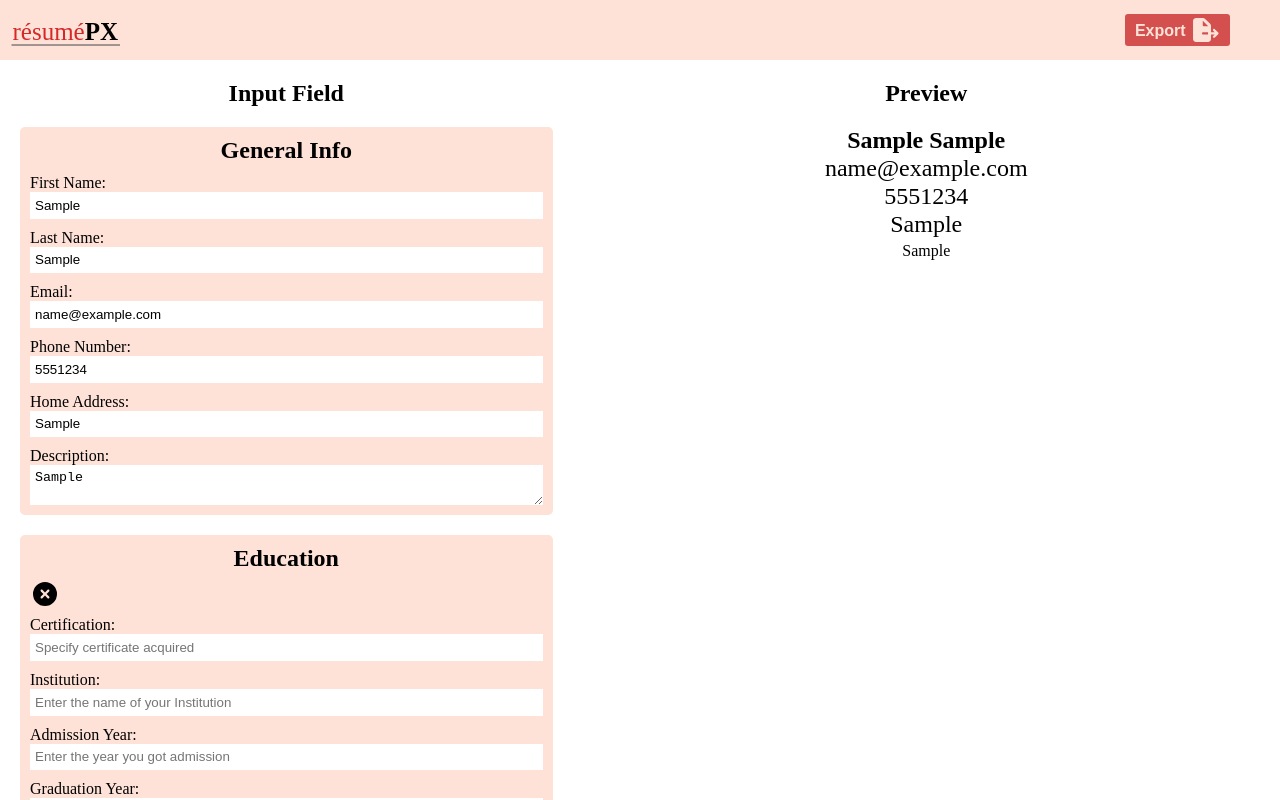
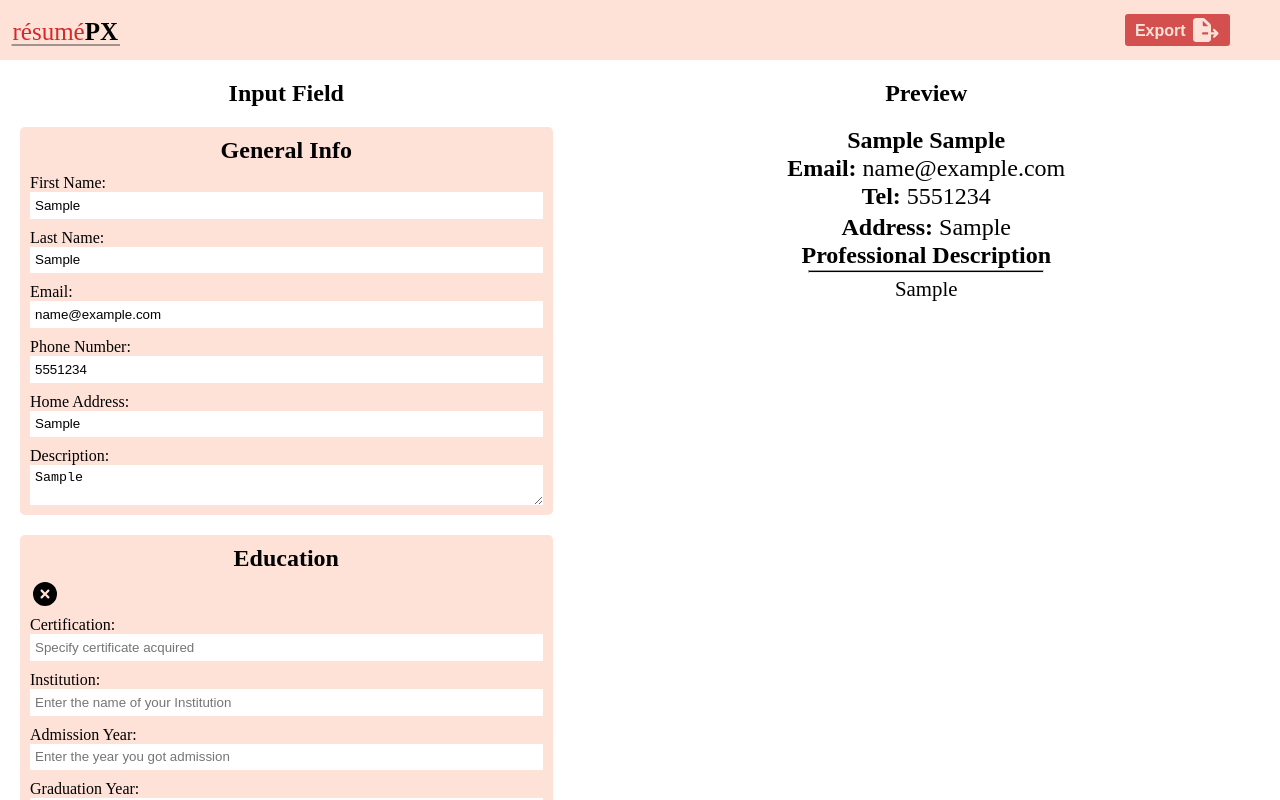
Before and after one commit to TipDevs/resumePX, a React (Vite) app: page / in a window 1280 px wide. Both pictures are taken after typing "Sample", "Sample", "name@example.com", "5551234", "Sample", "Sample" into the empty fields and a click on the button "Add Education". Shown: the top 800 px of the page. Built offline with nearby package versions, Linux system fonts and the light colour scheme.

Commit message:
refactor code to make the cv preview more detailed

```diff
--- a/src/components/CV/GeneralPreview.jsx
+++ b/src/components/CV/GeneralPreview.jsx
@@ -1,12 +1,72 @@
-export default function GeneralPreview({generalData}) {
-    const fullName = generalData.firstName + " " + generalData.lastName;
-    return(<>
-    <div id="generalPreview">
-        <h3 id="fullName">{fullName}</h3>
-        <p id="email">{generalData.email}</p>
-        <p id="phoneNumber">{generalData.phone}</p>
-        <p id="address">{generalData.address}</p>
-        <p id="description" style={{fontSize: "1rem", fontWeight: "lighter", marginTop: "3px", maxWidth: "50ch", overflowWrap: "break-word", textAlign: "center" }}>{generalData.description}</p>
-    </div>
-    </>)
+import { Fragment } from "react";
+
+export default function GeneralPreview({ generalData }) {
+  const fullName = generalData.firstName + " " + generalData.lastName;
+  return (
+    <>
+      <div id="generalPreview">
+        {fullName !== "" ? <h3 id="fullName">{fullName}</h3> : ""}
+        {generalData.email !== "" ? (
+          <p id="email">
+            <span style={{ fontWeight: "bold" }}>Email:</span>{" "}
+            {generalData.email}
+          </p>
+        ) : (
+          ""
+        )}
+        {generalData.phone !== "" ? (
+          <p id="phoneNumber">
+            <span style={{ fontWeight: "bold" }}>Tel:</span> {generalData.phone}
+          </p>
+        ) : (
+          ""
+        )}
+
+        {generalData.phone !== "" ? (
+          <p
+            id="address"
+            style={{
+              fontSize: "1.5rem",
+              fontWeight: "lighter",
+              marginTop: "3px",
+              maxWidth: "50ch",
+              overflowWrap: "break-word",
+              textAlign: "center",
+            }}>
+            <span style={{ fontWeight: "bold" }}>Address:</span>{" "}
+            {generalData.address}
+          </p>
+        ) : (
+          ""
+        )}
+        {generalData.description !== "" ? (
+          <Fragment>
+            <h4>Professional Description</h4>
+            <hr
+              style={{
+                width: "85%",
+                height: "3px",
+                background: "#000000",
+                alignSelf: "center",
+              }}
+            />
+            <p
+              id="description"
+              style={{
+                fontSize: "1.3rem",
+                fontWeight: "lighter",
+                marginTop: "3px",
+                maxWidth: "50ch",
+                overflowWrap: "break-word",
+                textAlign: "center",
+              }}>
+              {generalData.description}
+            </p>
+          </Fragment>
+        ) : (
+          ""
+        )}
+      </div>
+    </>
+  );
 }
```
